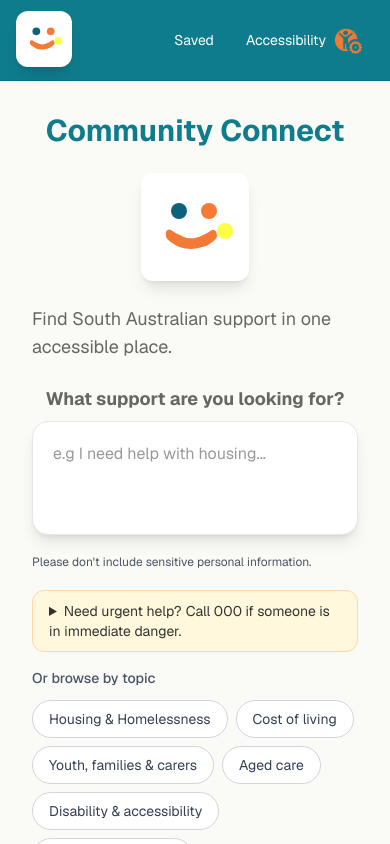
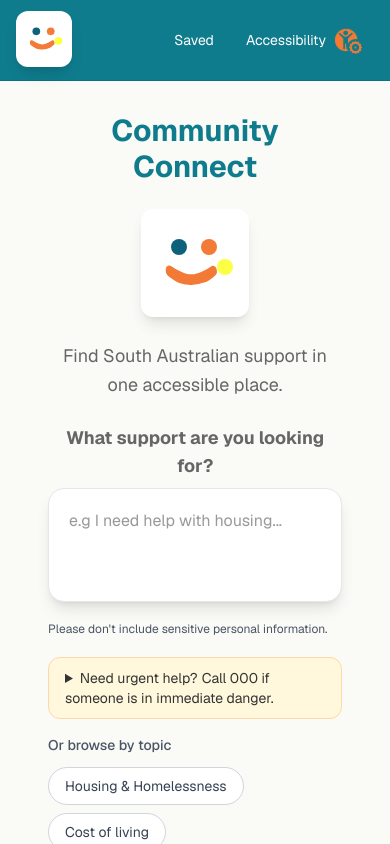
Before and after one commit to zhaqy079/Community-Connect, a Next.js app: page / in a window 390 px wide. Shown: the top 844 px of the page. Built offline with nearby package versions, Linux system fonts and the light colour scheme.

Commit message:
Update Home page layout

```diff
--- a/components/Hero.tsx
+++ b/components/Hero.tsx
@@ -4,15 +4,15 @@ import ChatInput from "./ui/ChatInput"
 export default function Hero() {
 
   return (
-    <section className="flex flex-col items-center justify-center">
+    <section className="flex flex-col items-center justify-center px-4">
 
-      <h1 className="pt-8 pb-6 font-bold text-[var(--cc-teal)] text-3xl md:text-5xl lg:text-6xl">
+      <h1 className="pt-8 pb-6 font-bold text-center  text-[var(--cc-teal)] text-3xl md:text-5xl lg:text-6xl">
         Community Connect
       </h1>
 
       <Logo />
 
-      <p className="max-w-2xl text-lg pt-6 text-[var(--cc-text-light)]">
+      <p className="max-w-2xl text-lg pt-6 text-center text-[var(--cc-text-light)] leading-relaxed sm:text-xl">
         {/* Helping people discover local services, support, and community
         resources in one accessible place. */}
         Find South Australian support in one accessible place.
```
